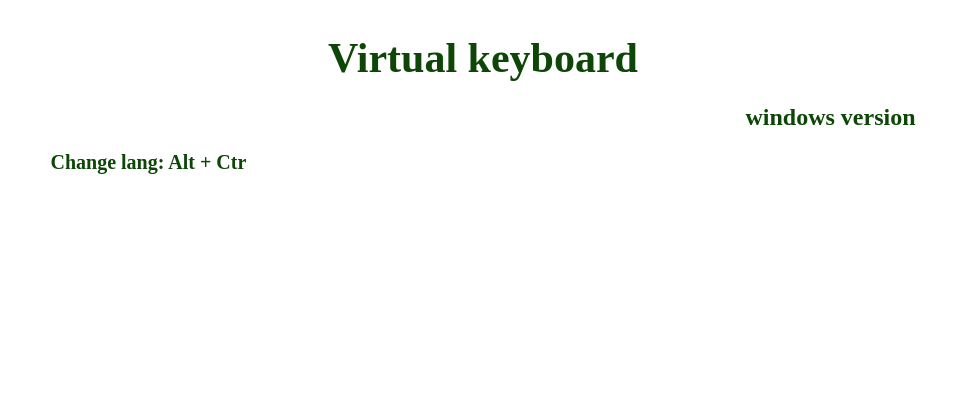
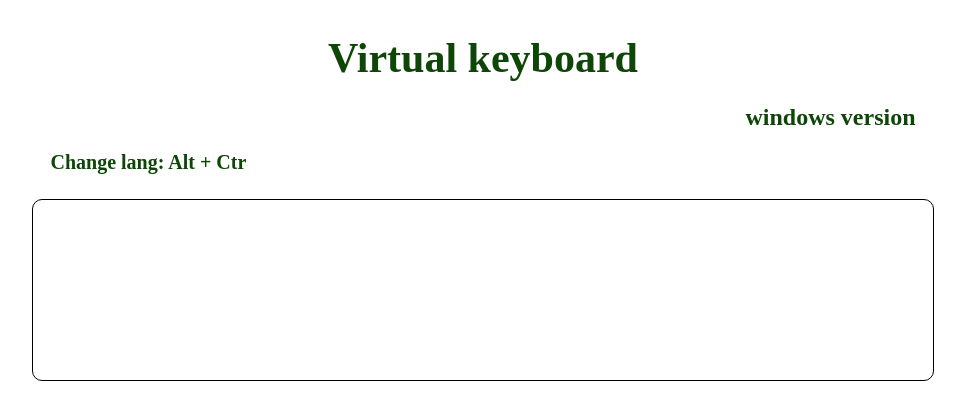
Before and after one commit to Nickbis/virtual-keyboard, a website with bundled scripts: page index.html in a window 1280 px wide. Shown: the whole page, without its empty margins (157-1122 px from the left). Built offline with nearby package versions, Linux system fonts and the light colour scheme.

Commit message:
feat: add textbox section

```diff
--- a/assets/css/styles.css
+++ b/assets/css/styles.css
@@ -26,3 +26,17 @@ html {
   font-size: 20px;
   padding-bottom: 5px;
 }
+
+.text-content {
+  display: block;
+  width: 870px;
+  height: 150px;
+  margin: 0px auto 10px;
+  border-radius: 10px;
+  font-size: 20px;
+  padding: 15px;
+  resize: none;
+  overflow: auto;
+  outline: none;
+  border: 1px solid;
+}
--- a/assets/index.js
+++ b/assets/index.js
@@ -1,3 +1,5 @@
 import createHeader from "./js/header.js";
+import createTextbox from "./js/textbox.js";
 
 createHeader();
+const text = createTextbox();
--- /dev/null
+++ b/assets/js/textbox.js
@@ -0,0 +1,11 @@
+import Creater from "./creater.js";
+
+class Textbox extends Creater {
+  constructor(parent) {
+    super(parent, 'textbox', 'text-content');
+  }
+}
+
+const createTextbox =() => new Textbox(document.body);
+
+export default createTextbox;
```
